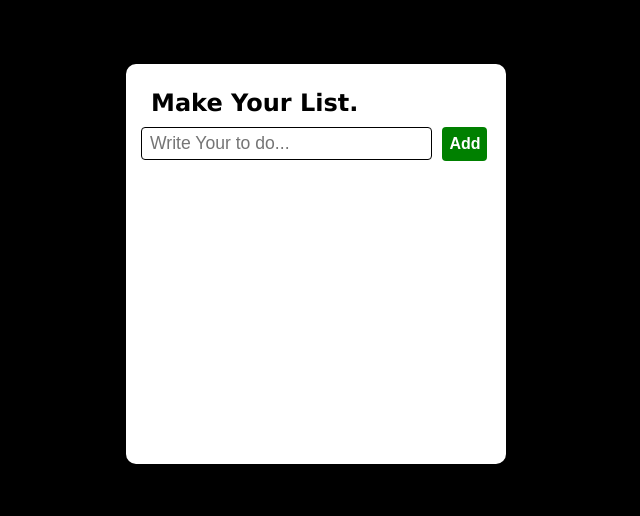
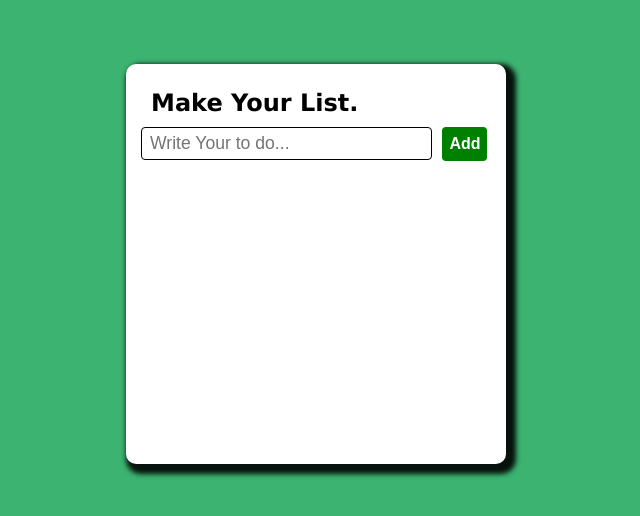
Before and after one commit to Sweenkhan/todo-list, a React (Vite) app: page / in a window 1280 px wide. Shown: the part 136-652 px from the top of the page, without its empty margins (324-964 px from the left). Built offline with nearby package versions, Linux system fonts and the light colour scheme.

Commit message:
made changes in css

```diff
--- a/src/App.css
+++ b/src/App.css
@@ -7,8 +7,8 @@
 body{
   width: 100vw;
   height: 100vh;
-  /* background-color: mediumseagreen; */
-  background-color: black;
+  background-color: mediumseagreen;
+  /* background-color: black; */
   display: flex;
   align-items: center;
   justify-content: center;
@@ -24,6 +24,7 @@ body{
  display: flex;
  padding: 15px;
  flex-direction: column;
+ box-shadow: 5px 5px 5px 5px rgba(0, 0, 0, 0.9);
 }
 
 .container h2{
@@ -57,13 +58,18 @@ body{
   width: 13%;
 }
 
+.container ul{
+  padding: 0;
+  margin: 0;
+}
 .container ul li{
   list-style-type: none;
   background-color: black;
   color: white;
   padding: 0.5rem;
-  font-size: 1.5rem;
+  font-size: 1.4rem;
   margin-bottom: 10px;
+  font-family: Arial, Helvetica, sans-serif;
 }
 
 .container ul span{
```
